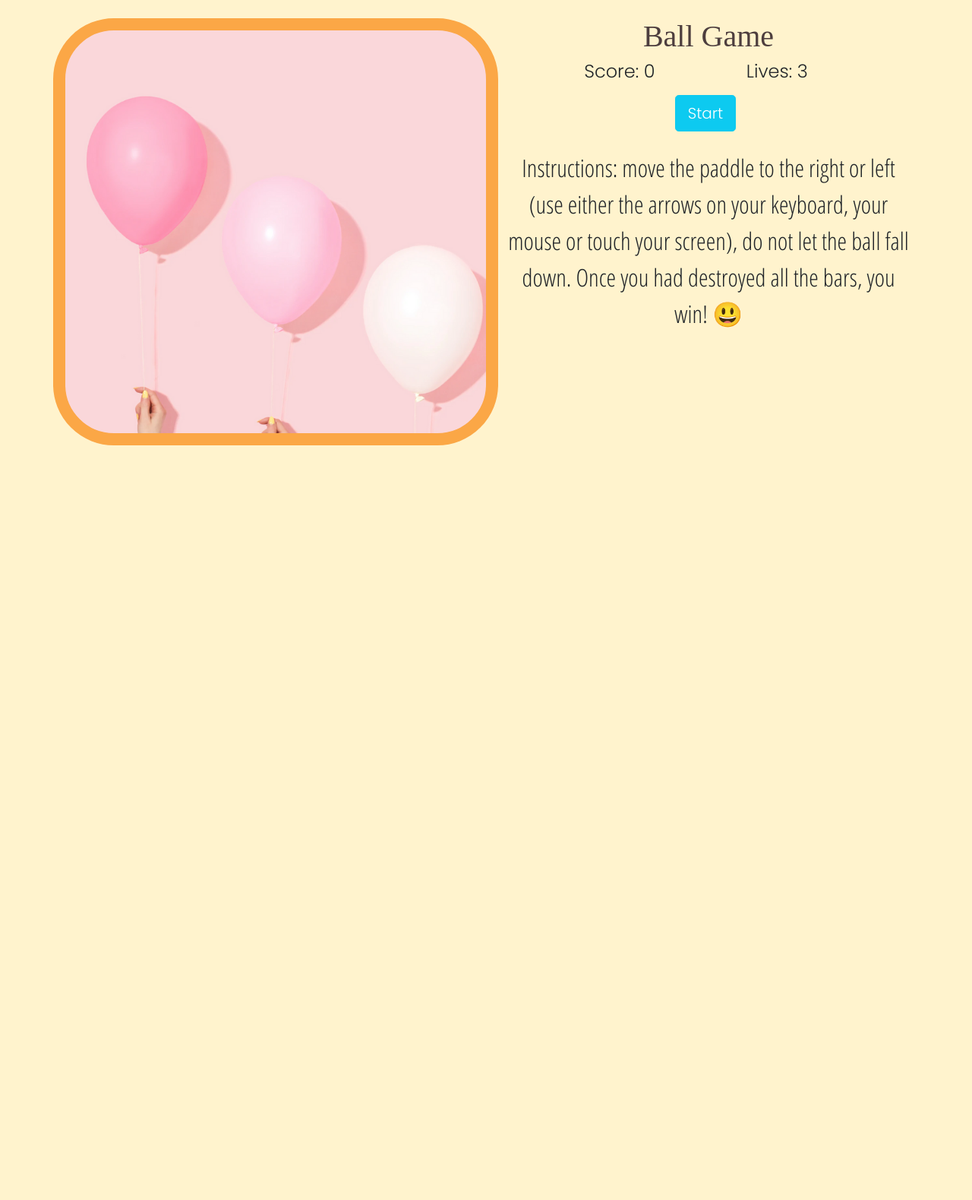
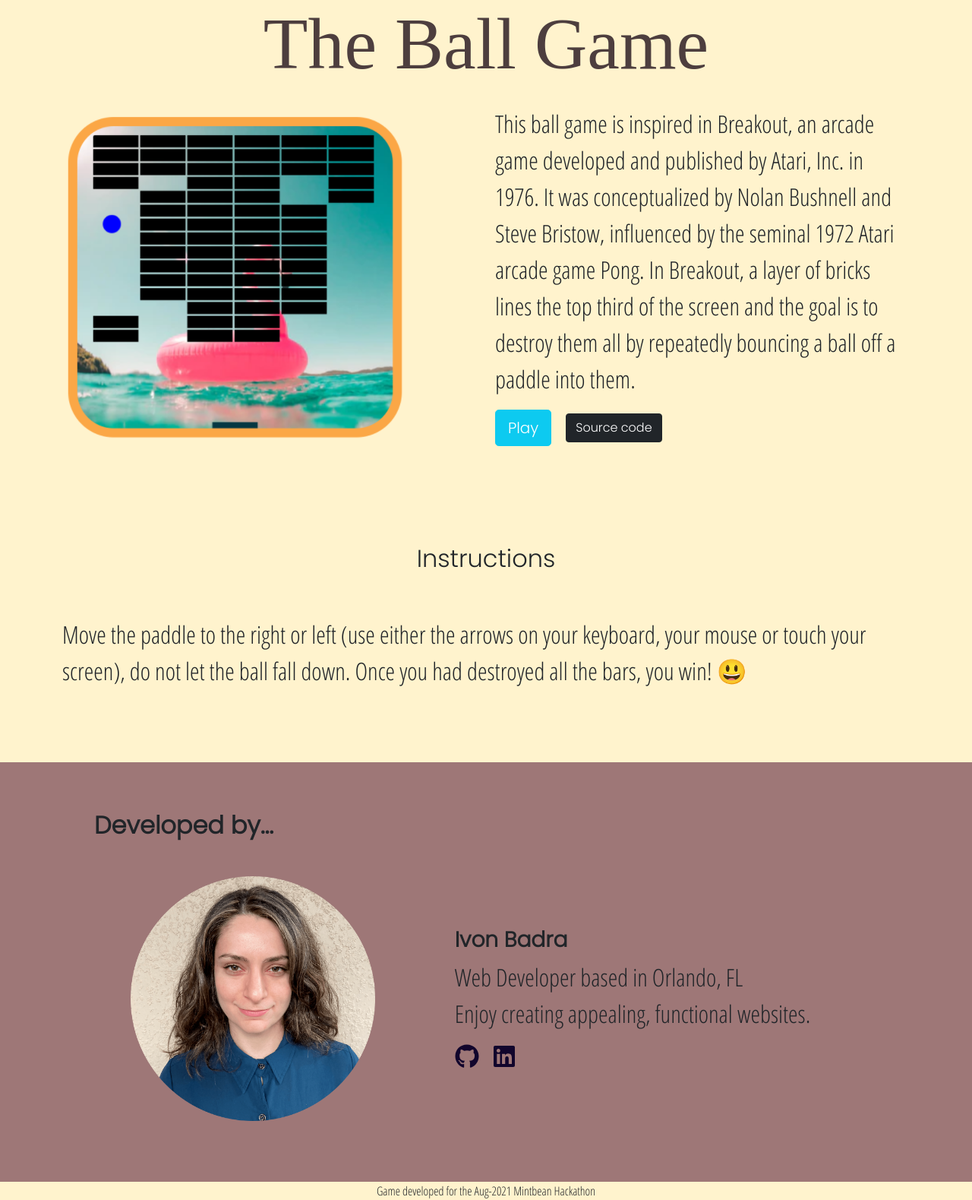
Before and after one commit to ibadra/ball-game, a website: page index.html in a window 1280 px wide. Shown: the whole page at 76% size. Before the commit the page ends 800 px from the top, so only its background shows below. Drawn offline with nearby package versions, Linux system fonts and the light colour scheme; a web font is replaced by a local one.

Commit message:
New Version

```diff
--- a/index.html
+++ b/index.html
@@ -1,19 +1,32 @@
 <!DOCTYPE html>
-<html lang="en">
+<html lang="en" dir="ltr">
   <head>
     <meta charset="UTF-8" />
     <meta http-equiv="X-UA-Compatible" content="IE=edge" />
     <meta name="viewport" content="width=device-width, initial-scale=1.0" />
-    <!-- build:css css/main.css -->
+    <!-- build:css styles.css -->
     <link
       rel="stylesheet"
       href="node_modules/bootstrap/dist/css/bootstrap.min.css"
     />
     <link
       rel="stylesheet"
-      href="node_modules\@fortawesome\fontawesome-free\css\fontawesome.min.css"
+      href="node_modules/@fortawesome/fontawesome-free/css/fontawesome.min.css"
     />
+    <script
+      defer
+      src="node_modules/@fortawesome/fontawesome-free/js/brands.js"
+    ></script>
+    <script
+      defer
+      src="node_modules/@fortawesome/fontawesome-free/js/solid.js"
+    ></script>
+    <script
+      defer
+      src="node_modules/@fortawesome/fontawesome-free/js/fontawesome.js"
+    ></script>
     <link rel="stylesheet" href="styles.css" />
+
     <!-- endbuild -->
     <link
       href="https://fonts.googleapis.com/css2?family=Open+Sans+Condensed:wght@300&family=Patua+One&family=Poppins:wght@300&display=swap"
@@ -21,48 +34,75 @@
     />
     <title>Ball Game</title>
   </head>
+
   <body>
-    <div class="container">
-      <div class="row">
-        <canvas
-          id="gameArea"
-          width="500"
-          height="500"
-          class="col img-fluid"
-        ></canvas>
-        <div class="sideDrawer col text-center">
-          <h1>Ball Game</h1>
-          <div class="row offset-1">
-            <h4 class="col-5">Score: <span id="score">0</span></h4>
-            <h4 class="col-5">Lives: <span id="lives">3</span></h4>
+    <section id="intro">
+      <h1 class="text-center title">The Ball Game</h1>
+      <div class="container">
+        <div class="row pt-3">
+          <div class="col">
+            <img src="img/screen.png" class="image-fluid" alt="game" />
           </div>
-          <div class="pt-2">
-            <button class="btn btn-lg btn-info text-white" id="start">
-              Start
-            </button>
-            <p class="pt-4">
-              Instructions: move the paddle to the right or left (use either the
-              arrows on your keyboard, your mouse or touch your screen), do not
-              let the ball fall down. Once you had destroyed all the bars, you
-              win! 😃
+          <div class="col">
+            <p>
+              This ball game is inspired in Breakout, an arcade game developed
+              and published by Atari, Inc. in 1976. It was conceptualized by
+              Nolan Bushnell and Steve Bristow, influenced by the seminal 1972
+              Atari arcade game Pong. In Breakout, a layer of bricks lines the
+              top third of the screen and the goal is to destroy them all by
+              repeatedly bouncing a ball off a paddle into them.
             </p>
-            <audio controls autoplay>
-              <source src="audio/music.wav" type="audio/wav" />
-              Your browser does not support the audio element.
-            </audio>
-            <!-- <button class="btn btn-lg btn-info text-white" id="pause">
-              Pause
-            </button> -->
+            <a href="game.html"
+              ><button class="btn btn-info btn-lg text-white">Play</button></a
+            >
+            <a href="https://github.com/ibadra/ball-game" target="_blank"
+              ><button class="btn btn-dark">Source code</button></a
+            >
           </div>
         </div>
       </div>
-    </div>
-    <!-- <div id="tryAgainModal">
-      <h6>Whoops!...</h6>
-      <button id="tryAgainBtn" type="button">Try again</button>
-    </div> -->
-    <!-- build:js js/main.js -->
-    <script src="script.js"></script>
+    </section>
+    <section class="container">
+      <h2 class="text-center pt-5">Instructions</h2>
+      <p class="py-5 mb-5">
+        Move the paddle to the right or left (use either the arrows on your
+        keyboard, your mouse or touch your screen), do not let the ball fall
+        down. Once you had destroyed all the bars, you win! 😃
+      </p>
+    </section>
+    <section id="info" class="container-fluid">
+      <h2 class="by">Developed by...</h2>
+      <div class="row mt-5 ml-lg-4 align-items-center justify-content-center">
+        <div class="col-4">
+          <img
+            src="img/profile.png"
+            class="image-fluid profile"
+            alt="profile"
+          />
+        </div>
+        <div class="col-7 col-md-5">
+          <h3 class="name">Ivon Badra</h3>
+          <p>
+            Web Developer based in Orlando, FL<br />Enjoy creating appealing,
+            functional websites.
+          </p>
+          <a href="https://github.com/ibadra"
+            ><i class="fab fa-github fa-2x"></i
+          ></a>
+          <a href="https://www.linkedin.com/in/ibadra/"
+            ><i class="fab fa-linkedin fa-2x"></i
+          ></a>
+        </div>
+      </div>
+    </section>
+    <section id="footer" class="text-center">
+      Game developed for the Aug-2021 Mintbean Hackathon
+    </section>
+
+    <!-- build:js script.js -->
+    <script src="node_modules/jquery/dist/jquery.slim.min.js"></script>
+    <script src="node_modules/popper.js/dist/umd/popper.min.js"></script>
+    <script src="node_modules/bootstrap/dist/js/bootstrap.min.js"></script>
     <!-- endbuild -->
   </body>
 </html>
--- a/styles.css
+++ b/styles.css
@@ -4,7 +4,7 @@
 }
 
 body {
-  padding: 1.5rem;
+  /* padding: 1.5rem; */
   background-color: #fff3cd;
   font-family: "Open Sans Condensed", sans-serif;
 }
@@ -39,3 +39,38 @@ audio {
 #start {
   margin-left: 2.5rem;
 }
+
+.title {
+  font-size: 600%;
+}
+
+#intro {
+  padding-bottom: 5rem;
+}
+#info {
+  background-color: #9e7777;
+  padding-bottom: 5rem;
+}
+
+.profile {
+  width: 80%;
+}
+
+a {
+  color: #11052c;
+  margin-right: 1rem;
+}
+
+a:hover {
+  color: #ffb344;
+}
+
+.by {
+  font-weight: bold;
+  padding-top: 4rem;
+  padding-left: 7rem;
+}
+
+.name {
+  font-weight: bold;
+}
```
Also changed, not shown: game.html (added, +67 -0 lines), package.json (+5 -2 lines), img/profile.png (added), img/screen.png (added), 1 other file.
